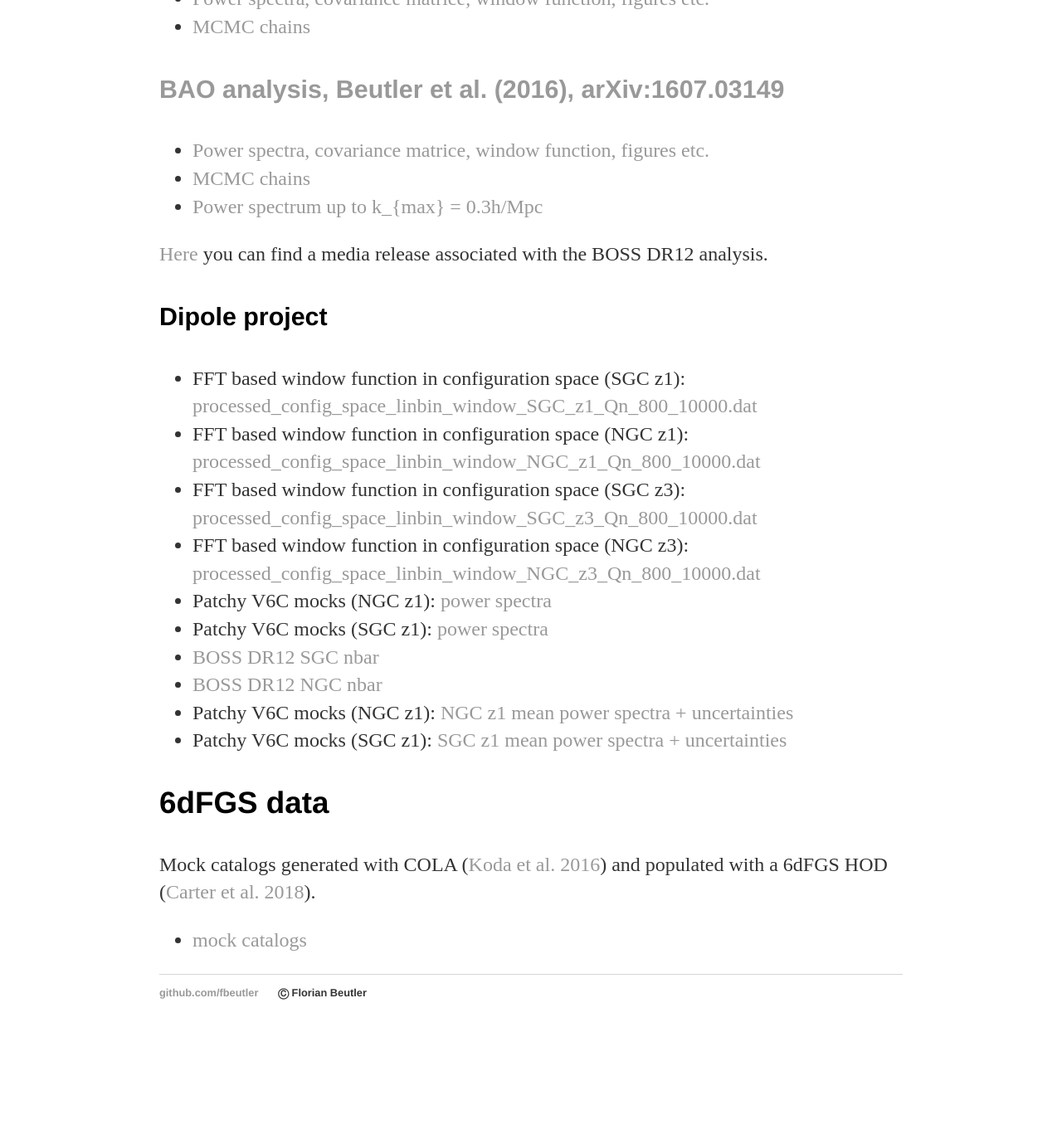
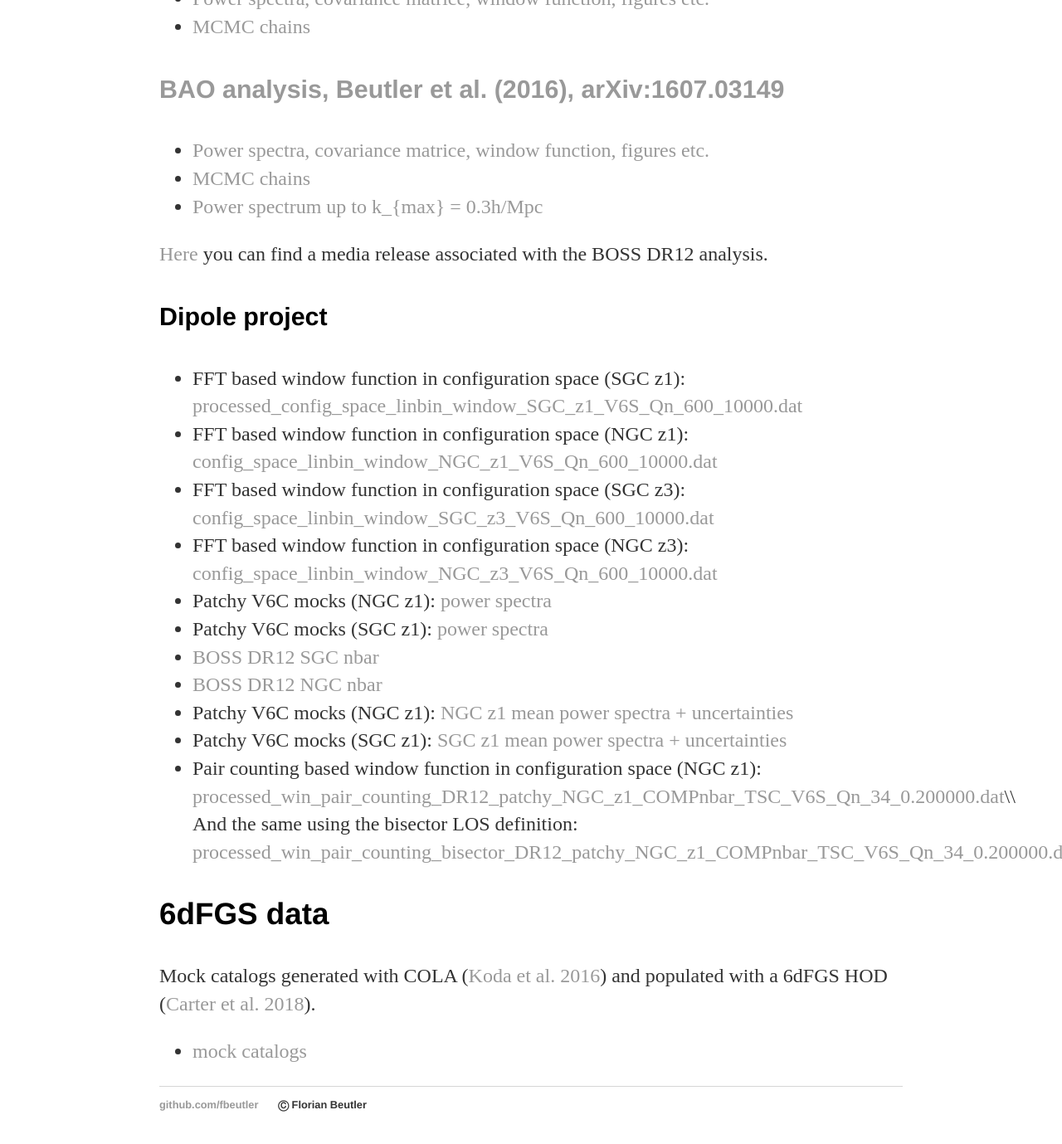
Before and after one commit to fbeutler/fbeutler.github.io, a Jekyll site: the page built from hub/hub.html, in a window 1280 px wide and 1400 px high, scrolled down 1848 px. Shown: the top 1379 px of the window at 83% size. Built offline with Jekyll 4.4.1, drawn with Linux system fonts in a browser that asks for light colours; before the commit the page ends 3114 px from its top, so only the background shows below that.

Commit message:
Update hub.html

```diff
--- a/hub/hub.html
+++ b/hub/hub.html
@@ -155,19 +155,19 @@ title: Some material
   <ul>
     <li>
       FFT based window function in configuration space (SGC z1):
-      <a href='/hub/processed_config_space_linbin_window_SGC_z1_Qn_800_10000.dat' target="_blank">processed_config_space_linbin_window_SGC_z1_Qn_800_10000.dat</a>
+      <a href='/hub/processed_config_space_linbin_window_SGC_z1_V6S_Qn_600_10000.dat' target="_blank">processed_config_space_linbin_window_SGC_z1_V6S_Qn_600_10000.dat</a>
     </li>
     <li>
       FFT based window function in configuration space (NGC z1):
-      <a href='/hub/processed_config_space_linbin_window_NGC_z1_Qn_800_10000.dat' target="_blank">processed_config_space_linbin_window_NGC_z1_Qn_800_10000.dat</a>
+      <a href='/hub/config_space_linbin_window_NGC_z1_V6S_Qn_600_10000.dat' target="_blank">config_space_linbin_window_NGC_z1_V6S_Qn_600_10000.dat</a>
     </li>
     <li>
       FFT based window function in configuration space (SGC z3):
-      <a href='/hub/processed_config_space_linbin_window_SGC_z3_Qn_800_10000.dat' target="_blank">processed_config_space_linbin_window_SGC_z3_Qn_800_10000.dat</a>
+      <a href='/hub/config_space_linbin_window_SGC_z3_V6S_Qn_600_10000.dat' target="_blank">config_space_linbin_window_SGC_z3_V6S_Qn_600_10000.dat</a>
     </li>
     <li>
       FFT based window function in configuration space (NGC z3):
-      <a href='/hub/processed_config_space_linbin_window_NGC_z3_Qn_800_10000.dat' target="_blank">processed_config_space_linbin_window_NGC_z3_Qn_800_10000.dat</a>
+      <a href='/hub/config_space_linbin_window_NGC_z3_V6S_Qn_600_10000.dat' target="_blank">config_space_linbin_window_NGC_z3_V6S_Qn_600_10000.dat</a>
     </li>
     <li>
       Patchy V6C mocks (NGC z1):
@@ -191,6 +191,12 @@ title: Some material
       Patchy V6C mocks (SGC z1):
       <a href='/hub/mean_pk_SGC_z1.dat' target="_blank">SGC z1 mean power spectra + uncertainties</a>
     </li>
+    <li>
+      Pair counting based window function in configuration space (NGC z1):
+      <a href='/hub/processed_win_pair_counting_DR12_patchy_NGC_z1_COMPnbar_TSC_V6S_Qn_34_0.200000.dat' target="_blank">processed_win_pair_counting_DR12_patchy_NGC_z1_COMPnbar_TSC_V6S_Qn_34_0.200000.dat</a>\\
+      And the same using the bisector LOS definition:
+      <a href='/hub/processed_win_pair_counting_bisector_DR12_patchy_NGC_z1_COMPnbar_TSC_V6S_Qn_34_0.200000.dat' target="_blank">processed_win_pair_counting_bisector_DR12_patchy_NGC_z1_COMPnbar_TSC_V6S_Qn_34_0.200000.dat</a>
+    </li>
   </ul>
 
 
```
